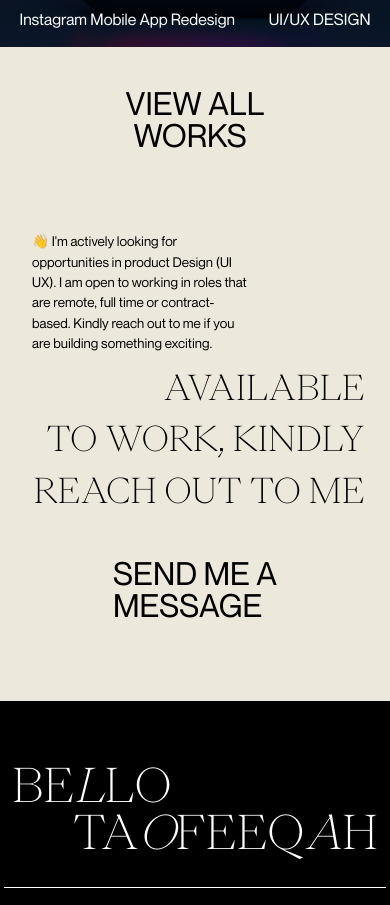
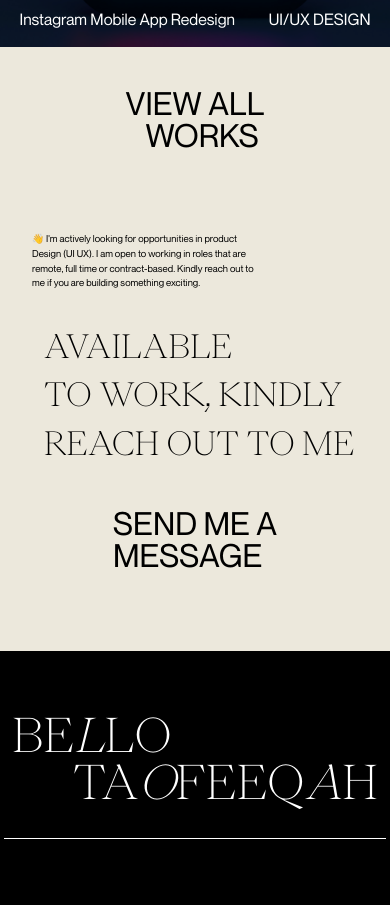
Before and after one commit to Sobur440/pheeqoh, a Next.js app: page / in a window 390 px wide. Shown: the part 2463-3368 px from the top of the page. Built offline with nearby package versions, Linux system fonts and the light colour scheme.

Commit message:
fixed more issues

```diff
--- a/src/app/page.js
+++ b/src/app/page.js
@@ -175,14 +175,14 @@ const Home = () => {
           href="/works"
           className="block uppercase text-black text-[2rem] lg:text-[3rem] leading-[1em] self-center mt-10"
         >
-          view all <span className="block ml-2">works</span>
+          view all <span className="block ml-5">works</span>
         </Link>
       </section>
 
       {/* REACHOUT */}
 
-      <section className="mt-[5rem] font-ppEiko w-full text-[8.85vw] md:text-[7vw] lg:w-[80%] pl-[2rem] pr-[1.5rem] md:pr-0 flex flex-col">
-        <div className="w-full lg:flex justify-end lg:justify-between hidden">
+      <section className="mt-[5rem] font-ppEiko w-full text-[8vw] md:text-[7vw] lg:w-[85%] pl-[2rem] pr-[1.5rem] md:pr-0 flex flex-col">
+        <div className="w-[93%] lg:flex justify-end lg:justify-between hidden">
           <p className="font-neueMontreal max-w-[19rem] text-[1rem] self-start text-justify">
             👋 I&apos;m actively looking for opportunities in product Design (UI
             UX). I am open to working in roles that are remote, full time or
@@ -191,13 +191,13 @@ const Home = () => {
           </p>
           <p>AVAILABLE</p>
         </div>
-        <p className="lg:hidden text-[.85rem] font-neueMontreal max-w-[65%] md:max-w-[20rem] mb-[.5rem]">
+        <p className="lg:hidden text-[2.5vw] font-neueMontreal max-w-[70%] md:max-w-[33rem] mb-[2rem]">
           👋 I&apos;m actively looking for opportunities in product Design (UI
           UX). I am open to working in roles that are remote, full time or
           contract-based. Kindly reach out to me if you are building something
           exciting.
         </p>
-        <div className="self-center lg:self-end flex flex-col items-end">
+        <div className="self-center text-[8.3vw] flex flex-col">
           <p className="lg:hidden">AVAILABLE</p>
           <p>TO WORK, KINDLY</p>
           <p>REACH OUT TO ME</p>
@@ -208,7 +208,7 @@ const Home = () => {
         href="/contact"
         className="w-full flex justify-center items-center mt-10"
       >
-        <p className="text-[2rem] lg:text-[3rem] font-neueMontreal uppercase leading-[1em]">
+        <p className="text-[2rem] lg:text-[2.5rem] font-neueMontreal uppercase leading-[1em]">
           send me a <br /> message
         </p>
       </Link>
```
